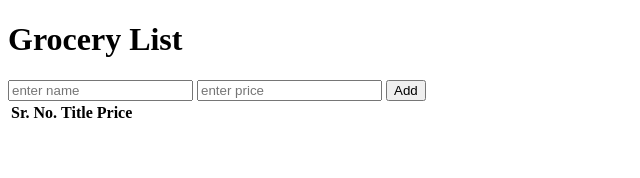
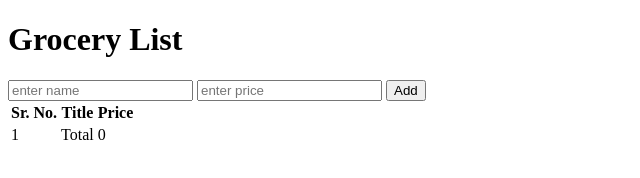
Before and after one commit to vineethsagar/JS-Practice-Assignments-Dynamic-Grocery-List, a website: page index.html in a window 1280 px wide. Shown: the full height of the page, 0-640 px from the left. Drawn offline with Linux system fonts and the light colour scheme.

Commit message:
added total row in html -tc passed all test cases passed

```diff
--- a/index.html
+++ b/index.html
@@ -17,6 +17,11 @@
                 <th>Title</th>
                 <th>Price</th>
             </tr>
+            <tr>
+              <td>1</th>
+              <td>Total</td>
+              <td data-ns-test="grandTotal">0</td>
+          </tr>
     </table>
   </body>
   <script src="index.js"></script>
--- a/index.js
+++ b/index.js
@@ -80,7 +80,9 @@ function renderList() {
 
 function calculatePrice() {
   let totalPrice = 0;
-
+  if (items.length === 0) {
+    return 0;
+  }
   for (let i = 0; i < items.length; i++) {
     totalPrice += parseInt(items[i].itemPrice);
   }
```
